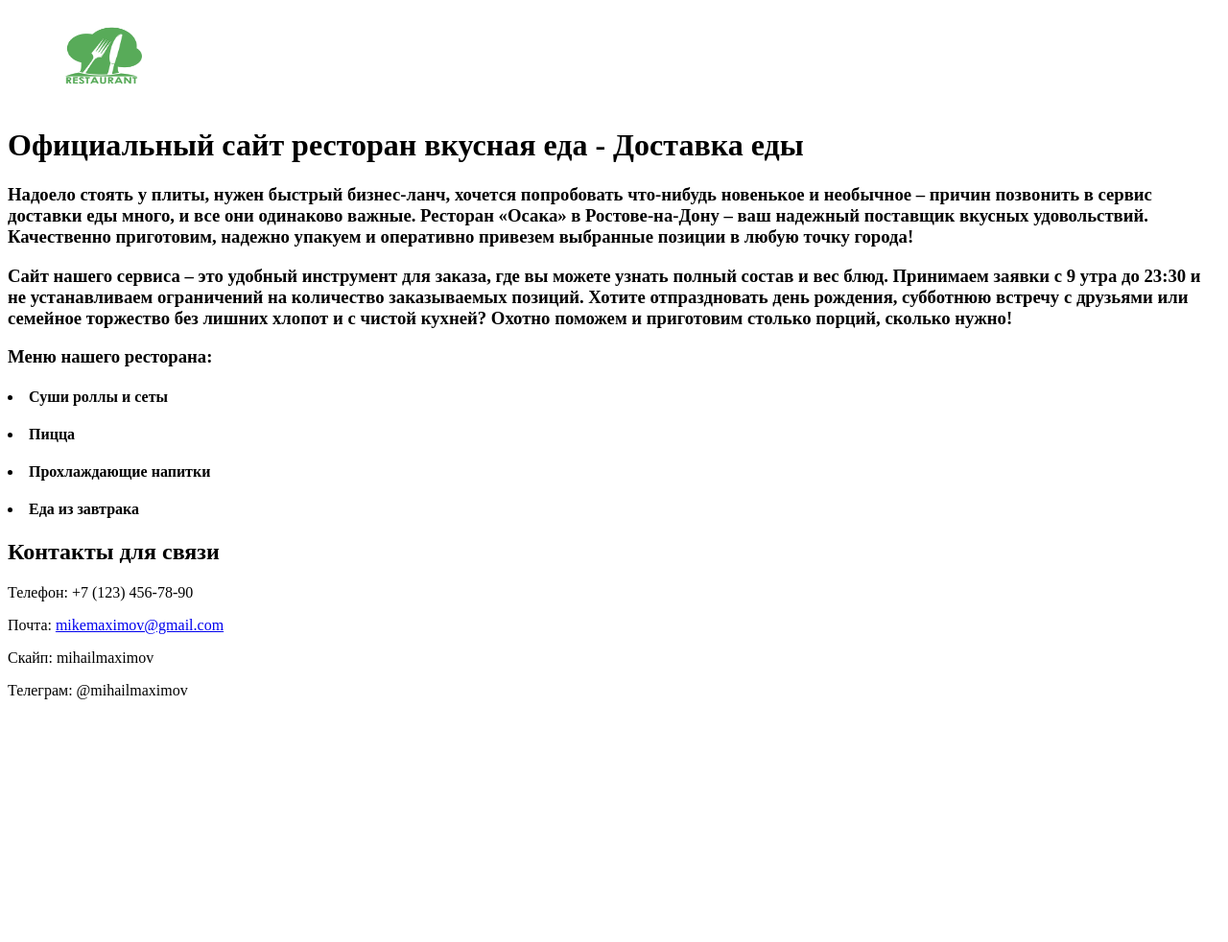
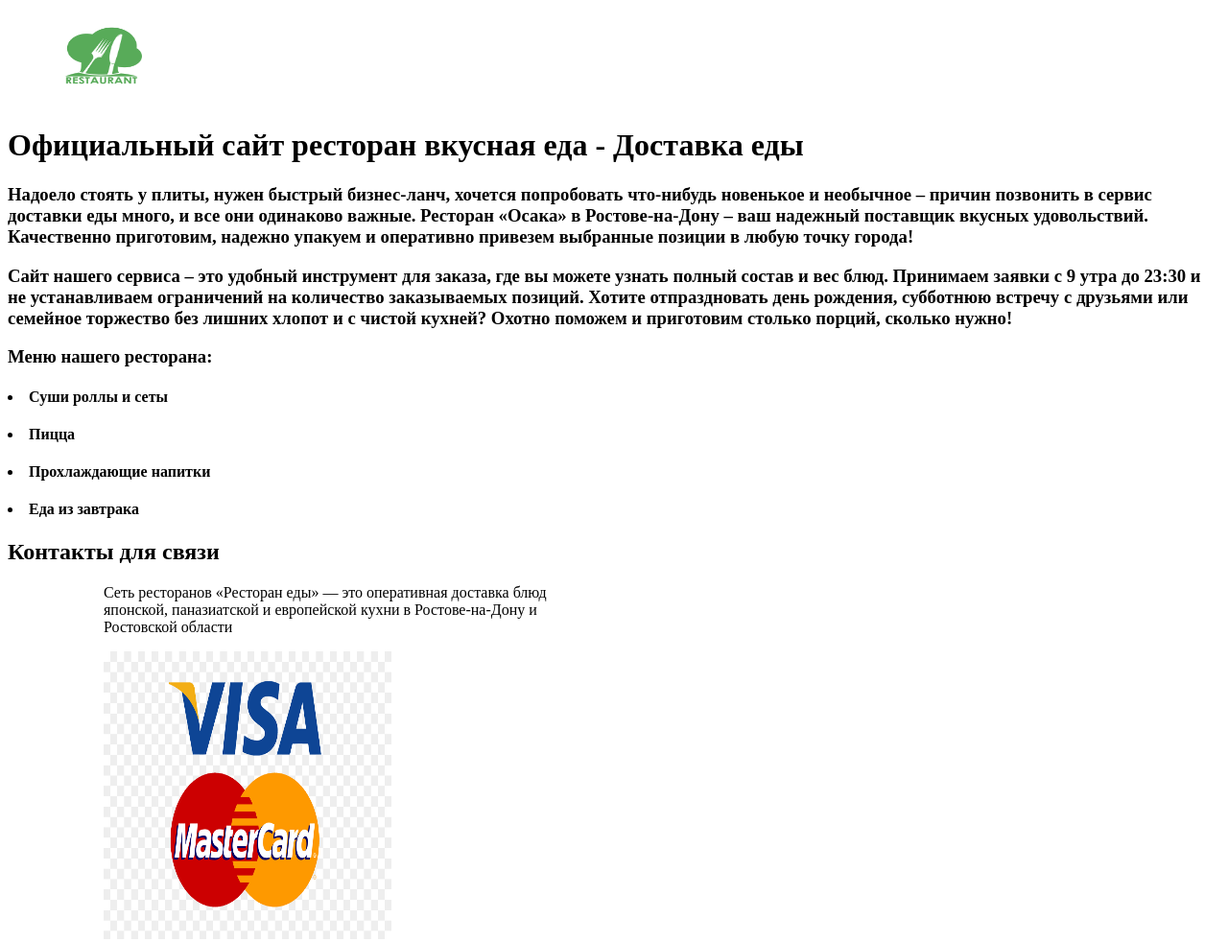
Before and after one commit to ssskiv/hackathon, a plain HTML site: page index.html in a window 1280 px wide. Shown: the top 982 px of the page at 96% size. Before the commit the page ends 800 px from the top, so only its background shows below. Drawn offline with Linux system fonts and the light colour scheme.

Commit message:
22:15 Alex

```diff
--- a/index.html
+++ b/index.html
@@ -25,11 +25,13 @@
       <div class="container">
         <div class="row">
           <div class="col-12">
-            <p>Телефон: +7 (123) 456-78-90</p>
-            <p>Почта: <a href="mailto: mihailmaximov@gmail.com">mikemaximov@gmail.com</a></p>
-            <p>Скайп: mihailmaximov</p>
-            <p>Телеграм: @mihailmaximov</p>
-          </div>
+            <div style="width: 600px;">
+                <div style="height: 100px; margin-left: 100px;">
+                    <p>Сеть ресторанов «Ресторан еды» — это оперативная доставка блюд японской, паназиатской и европейской кухни в Ростове-на-Дону и Ростовской области</p>
+                    <img src="Mastercard.png" width="300" height="300">
+                    <p>Телефон: +7 (123) 456-78-90</p>
+                </div>
+             </div>
         </div>
       </div>
 </body>
```
Also changed, not shown: Mastercard.png (added), i.webp (added).
